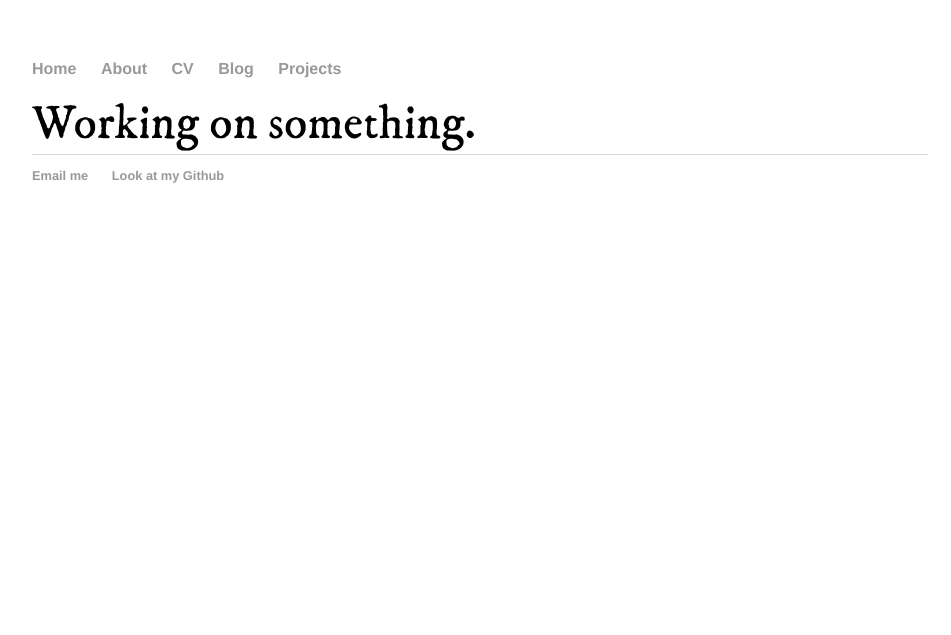
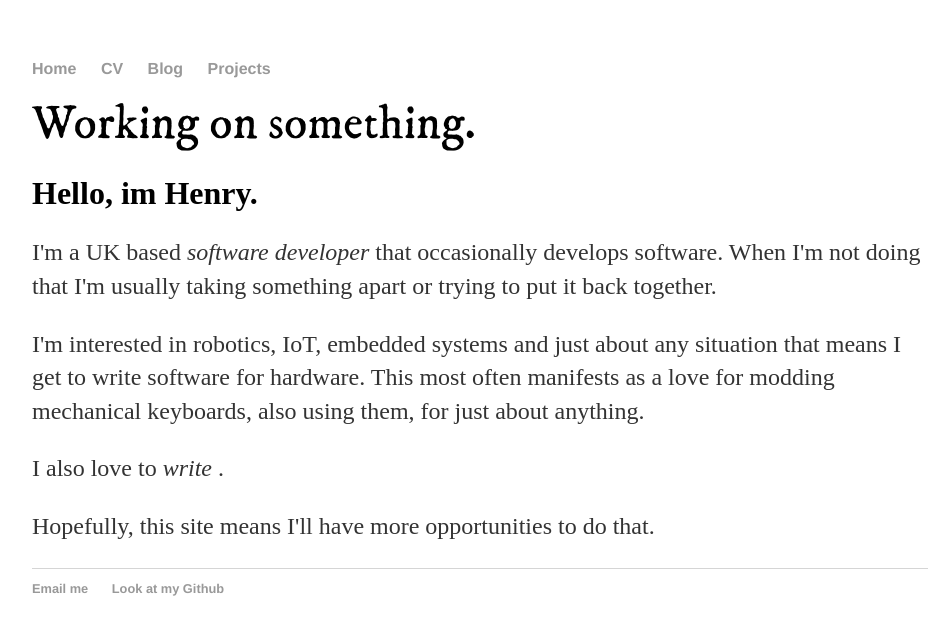
Before and after one commit to henrychmod/henrychmod.github.io, a Jekyll site: the page built from index.html, in a window 1280 px wide. Shown: the top 635 px of the page, without its empty margins (160-1111 px from the left). Built offline with Jekyll 4.4.1, drawn with Linux system fonts in a browser that asks for light colours.

Commit message:
moved info from about section to main page, what did i need an about page for anyway, what is this, 2006?. When i was 12, and as such have absolutely no frame of reference to make this observation. I still dont want an about page though.

```diff
--- a/_layouts/default.html
+++ b/_layouts/default.html
@@ -15,7 +15,6 @@
 		<nav>
     		<ul>
         		<li><a href="/">Home</a></li>
-	        	<li><a href="/about">About</a></li>
         		<li><a href="/cv">CV</a></li>
         		<li><a href="/blog">Blog</a></li>
         		<li><a href="/projects">Projects</a></li>
--- a/index.html
+++ b/index.html
@@ -5,3 +5,16 @@ title: Henry Clarke-Hanson
 <div class="Title">
 	Working on something.
 </div>
+
+<div>
+	<h1> Hello, im Henry. </h1>
+
+	<p> I'm a UK based <em> software developer </em> that occasionally develops software. When I'm not doing that I'm usually taking something apart or trying to put it back together. </p>
+
+
+	<p> I'm interested in robotics, IoT, embedded systems and just about any situation that means I get to write software for hardware. This most often manifests as a love for modding mechanical keyboards, also using them, for just about anything. </p>
+
+	<p> I also love to <em> write </em>. </p>
+
+	<p> Hopefully, this site means I'll have more opportunities to do that. </p>
+</div>
```
Also changed, not shown: about/index.html (deleted, +0 -15 lines).
